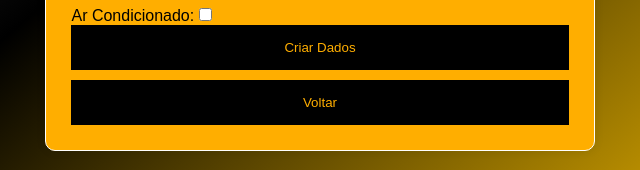
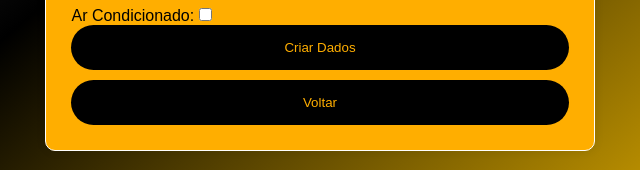
Before and after one commit to WiniciusNeves/rentcars, a website: page Desafio Rentcars/frontend/Criar.html in a window 1280 px wide. Shown: the part 627-797 px from the top of the page, 320-960 px from the left. Drawn offline with Linux system fonts and the light colour scheme.

Commit message:
Update Criar.html

```diff
--- a/Desafio Rentcars/frontend/Criar.html
+++ b/Desafio Rentcars/frontend/Criar.html
@@ -66,7 +66,7 @@
     background-color: #000000;
     color: #ffae00;
     border: none;
-    border-radius: 0%;
+    border-radius: 50px;
     cursor: pointer;
     box-sizing: 10px;
     float: center;
```
